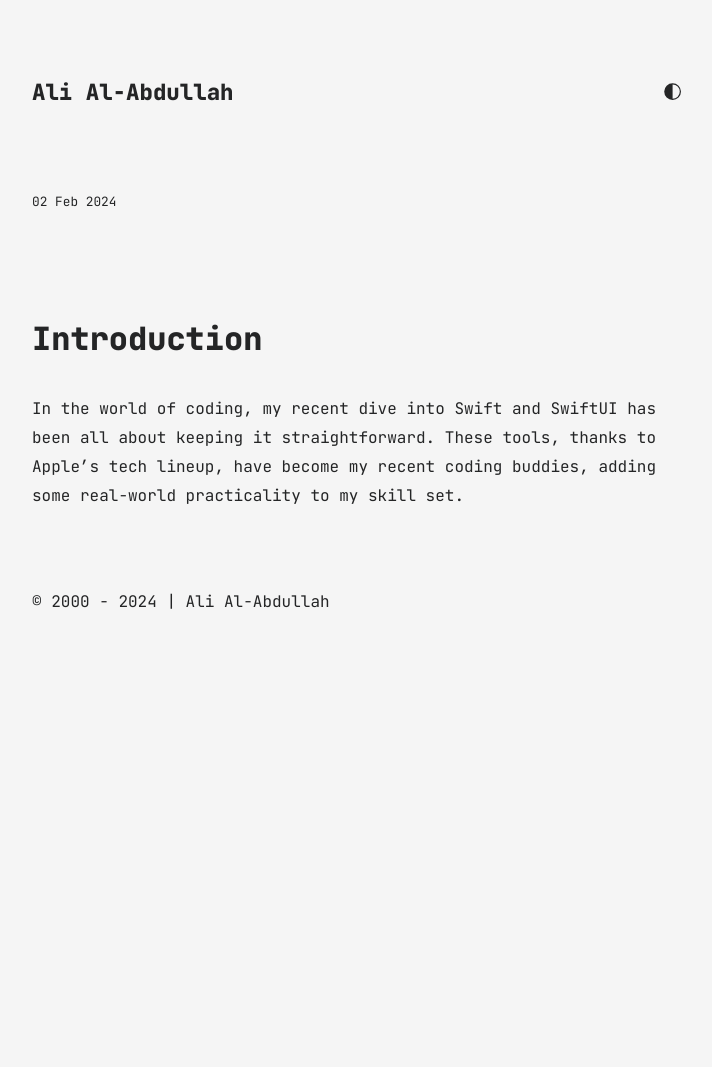
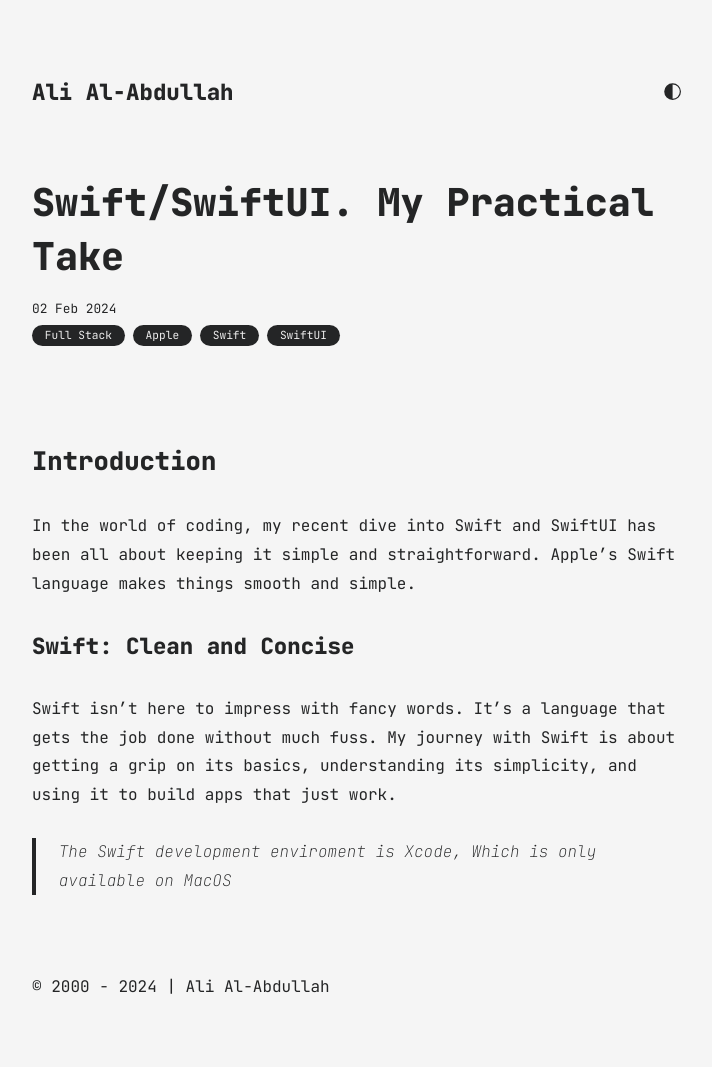
Before and after one commit to ArcticXO/arcticxo.github.io, a Jekyll site: the page built from all_collections/_posts/2024-02-02-Swift.md, in a window 1280 px wide. Shown: the whole page, without its empty margins (283-995 px from the left). Built offline with Jekyll 4.4.1, drawn with Linux system fonts in a browser that asks for light colours; before the commit the page ends 900 px from its top, so only the background shows below that.

Commit message:
Swift paragraph

```diff
--- a/all_collections/_posts/2024-02-02-Swift.md
+++ b/all_collections/_posts/2024-02-02-Swift.md
@@ -1,8 +1,13 @@
 ---
 layout: post
-title: Swift/SwiftUI: My Practical Take
+title: Swift/SwiftUI. My Practical Take
 date: 2024-02-02
 categories: ["Full Stack", "Apple", "Swift", "SwiftUI"]
 ---
-# Introduction
-In the world of coding, my recent dive into Swift and SwiftUI has been all about keeping it straightforward. These tools, thanks to Apple's tech lineup, have become my recent coding buddies, adding some real-world practicality to my skill set.
+### Introduction
+In the world of coding, my recent dive into Swift and SwiftUI has been all about keeping it simple and straightforward. Apple's Swift language makes things smooth and simple.
+
+#### Swift: Clean and Concise
+Swift isn't here to impress with fancy words. It's a language that gets the job done without much fuss. My journey with Swift is about getting a grip on its basics, understanding its simplicity, and using it to build apps that just work.
+
+>The Swift development enviroment is Xcode, Which is only available on MacOS
```
